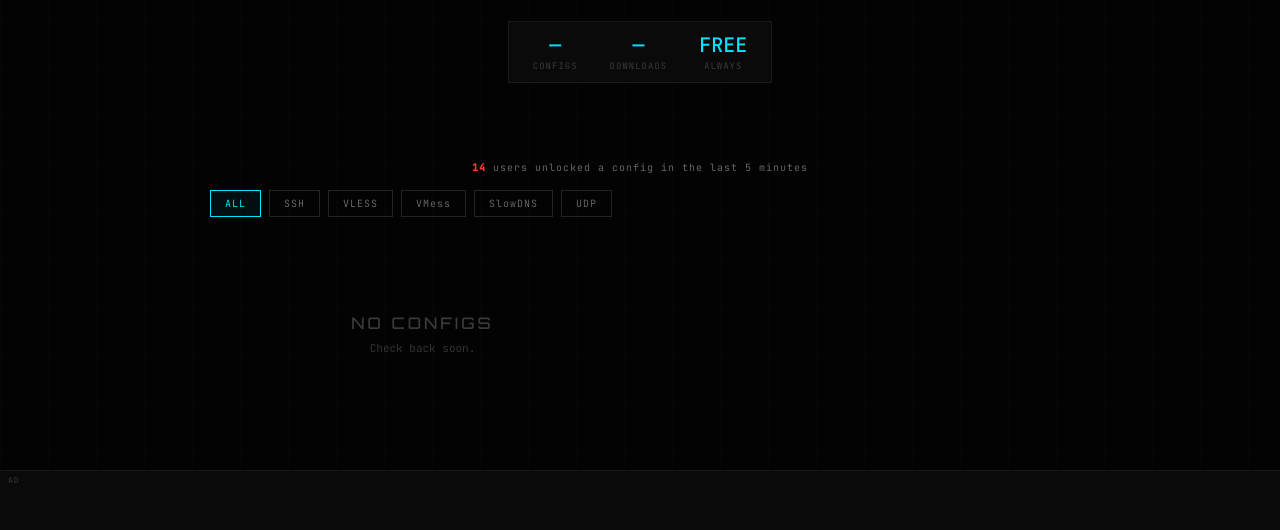
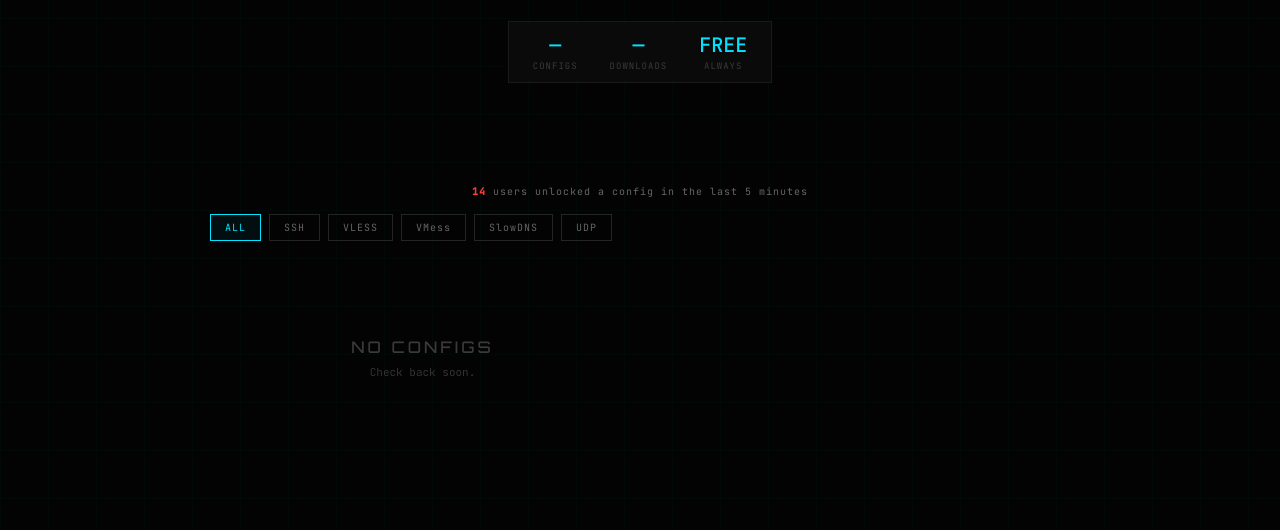
Before and after one commit to TeeCFT/CFGDROP, a website: page index.html in a window 1280 px wide. Shown: the part 270-800 px from the top of the page. Drawn offline with nearby package versions, Linux system fonts and the light colour scheme; no server answers.

Commit message:
Remove slider bar styles from index.html
Removed slider bar styles and adjusted layout.

```diff
--- a/index.html
+++ b/index.html
@@ -118,8 +118,6 @@
 .nudge-text{font-size:10px;color:var(--dim);letter-spacing:1px;margin-bottom:10px;}
 .nudge-btn{padding:8px 20px;font-family:var(--font-d);font-size:10px;letter-spacing:2px;cursor:pointer;background:transparent;color:var(--cyan);border:1px solid var(--cyan);transition:all 0.15s;}
 .nudge-btn:hover{background:var(--cyan);color:#000;}
-.slider-bar{position:fixed;bottom:0;left:0;right:0;z-index:500;background:var(--s1);border-top:1px solid var(--border);height:60px;display:flex;align-items:center;justify-content:center;}
-.slider-bar-label{font-size:8px;color:var(--muted);letter-spacing:1px;position:absolute;top:4px;left:8px;}
 
 @media(max-width:600px){
   .grid{grid-template-columns:1fr;}
@@ -168,6 +166,7 @@
       <div class="stat"><div class="stat-num" id="total-configs">—</div><div class="stat-label">CONFIGS</div></div>
       <div class="stat"><div class="stat-num" id="total-downloads">—</div><div class="stat-label">DOWNLOADS</div></div>
       <div class="stat"><div class="stat-num">FREE</div><div class="stat-label">ALWAYS</div></div>
+    </div>
   </div>
 
   <!-- 320x50 — static, loads on page render, one placement only -->
```
